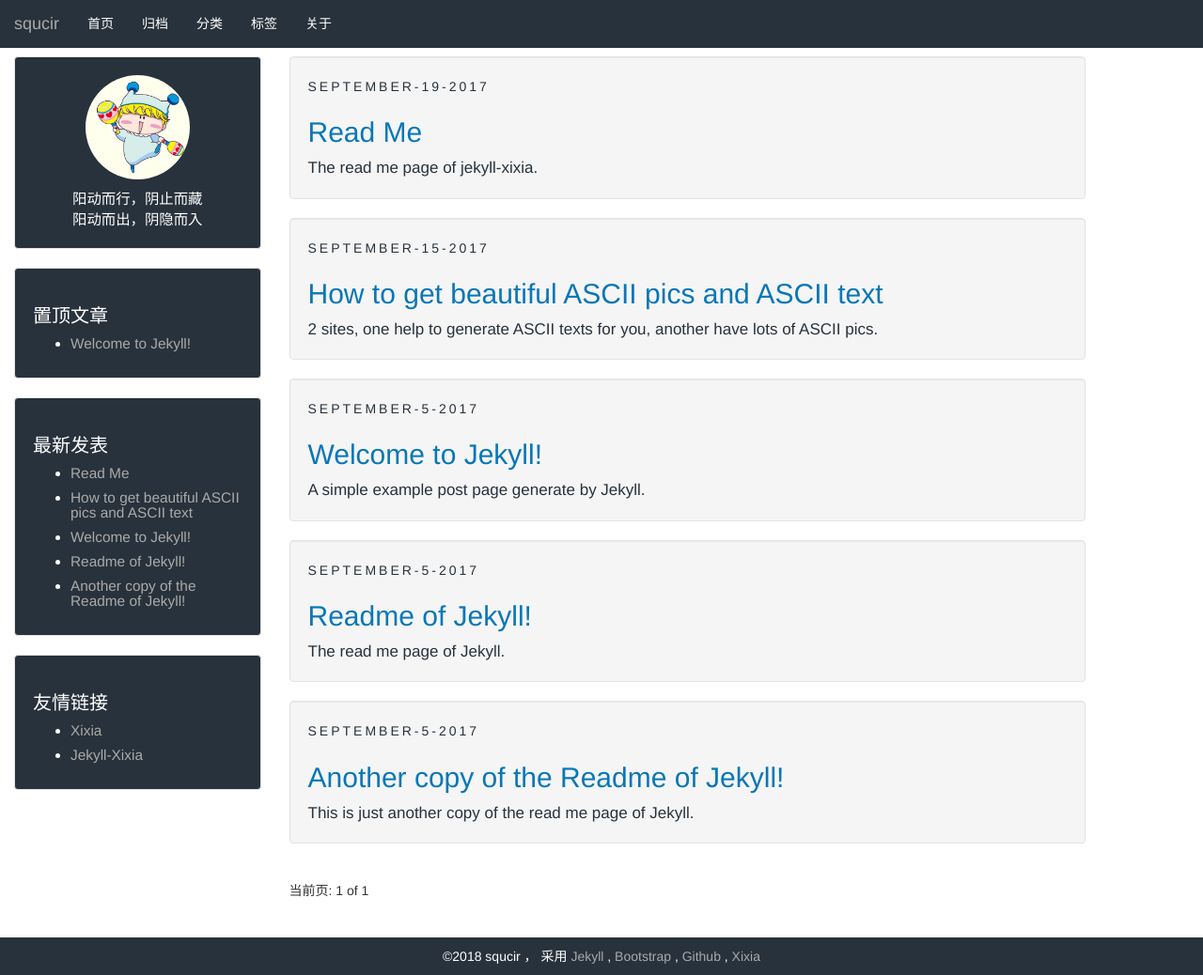
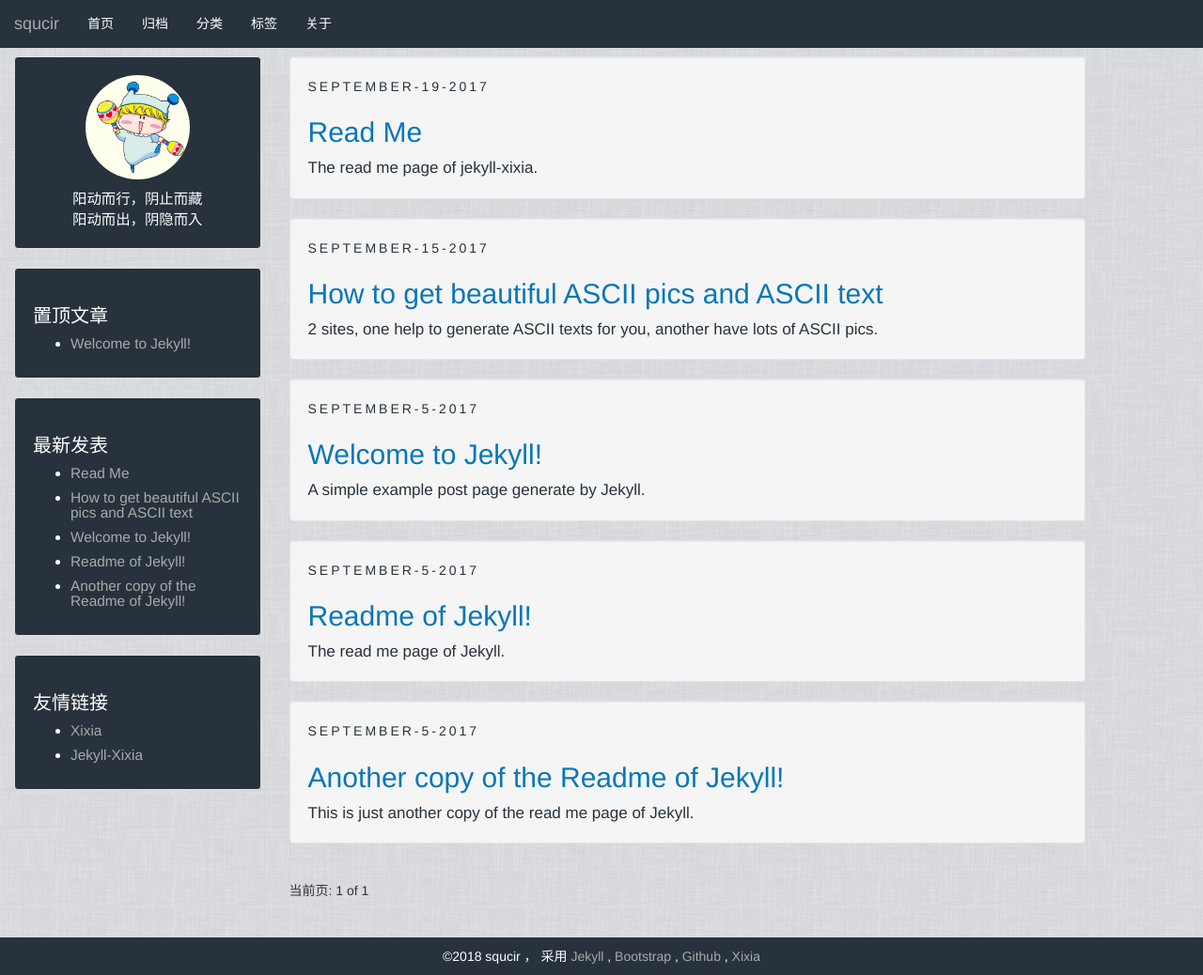
Before and after one commit to squcir/squcir.github.io, a Jekyll site: the page built from index.html, in a window 1280 px wide and 1038 px high. Shown: the whole window at 94% size. Built offline with Jekyll 4.4.1, drawn with Linux system fonts in a browser that asks for light colours; the list of posts is cut into pages by our own code.

Commit message:
修改背景样式链接

```diff
--- a/_sass/xixia/theme.scss
+++ b/_sass/xixia/theme.scss
@@ -3,7 +3,7 @@
 }
 
 body {
-    background-image: url(/jekyll-xixia/assets/images/canvas_bg.jpg);
+    background-image: url(/assets/images/canvas_bg.jpg);
     padding-top: 60px;
     height:100%;
 }
```
